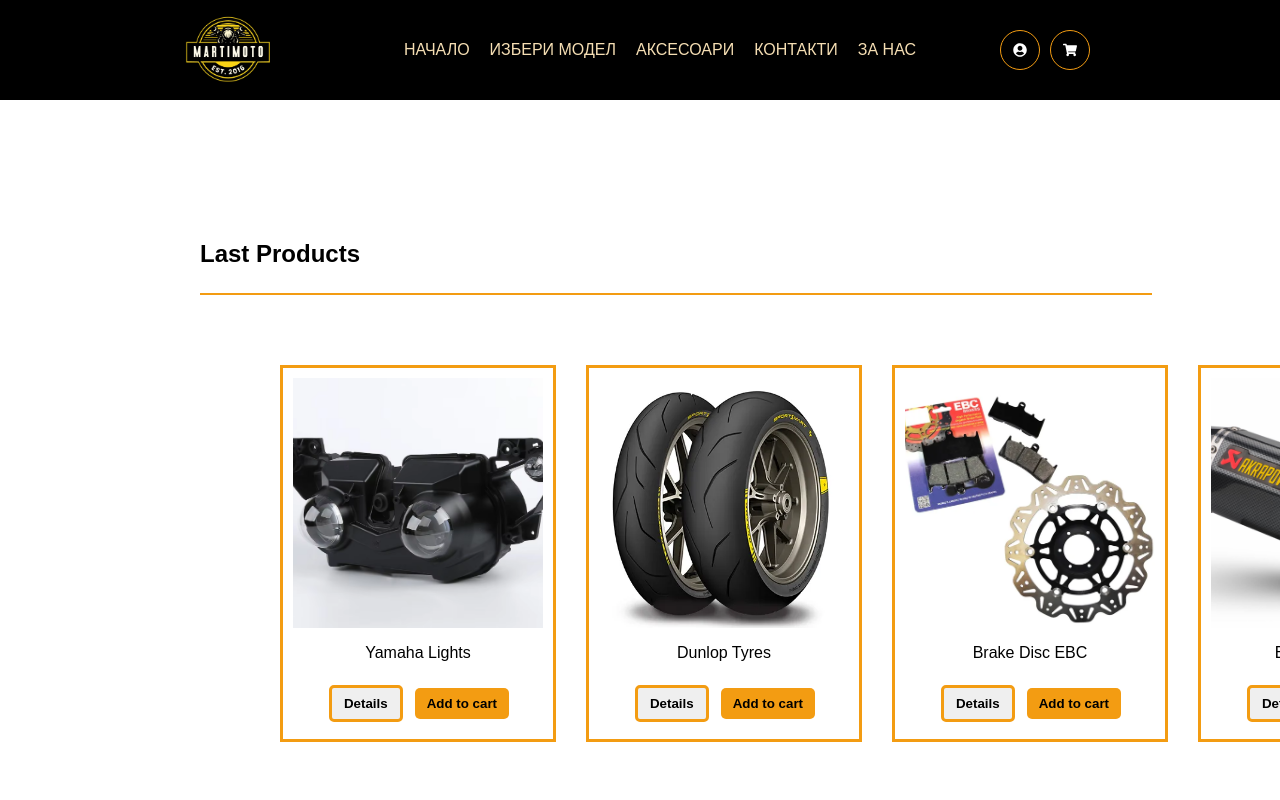
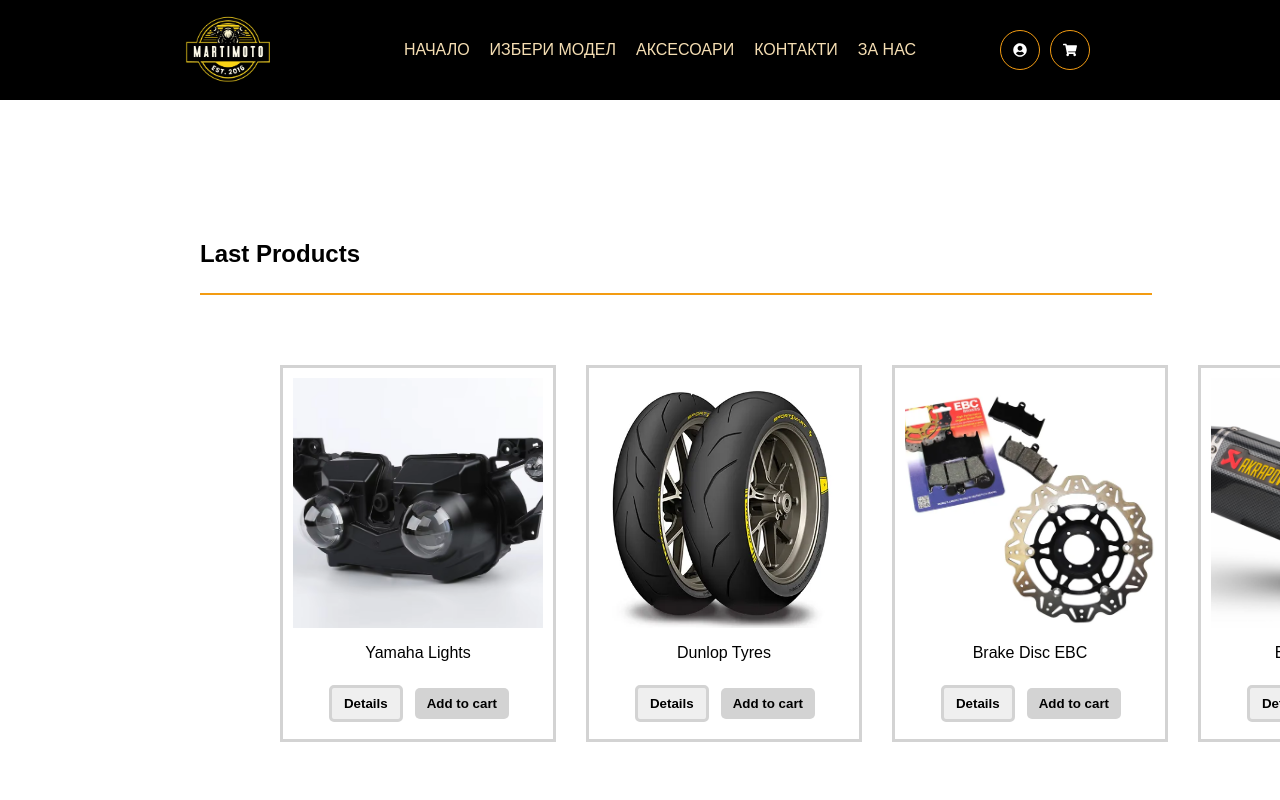
Before and after one commit to dsimplichev/martimoto, a React (Create React App) app: page /last-product in a window 1280 px wide. Shown: the top 800 px of the page. Built offline with nearby package versions, Linux system fonts and the light colour scheme.

Commit message:
fix last product

```diff
--- a/src/pages/lastproduct/lastproduct.css
+++ b/src/pages/lastproduct/lastproduct.css
@@ -42,7 +42,7 @@
     text-align: center;
     width: 250px;
     height: auto;
-    border: solid #f39c12;
+    border: solid lightgray;
 }
 
 .product img {
@@ -65,14 +65,14 @@
 
 .details-btn {
     border-radius: 5px;
-    border: solid #f39c12;
+    border: solid lightgray;
     color: black;
     font-weight: bold;
 
 }
 
 .add-to-cart-btn {
-    background-color: #f39c12;
+    background-color: lightgray;
     color:black;
     font-weight: bold;
     border-radius: 5px;
@@ -81,11 +81,12 @@
 
 .add-to-cart-btn:hover {
     background-color: white;
-    border: solid #f39c12;
+    border: solid lightgray;
+
 }
 
 .details-btn:hover {
-    background-color:#f39c12;
+    background-color:lightgray;
 }
 
 .details-btn:hover, .add-to-cart-btn:hover {
```
